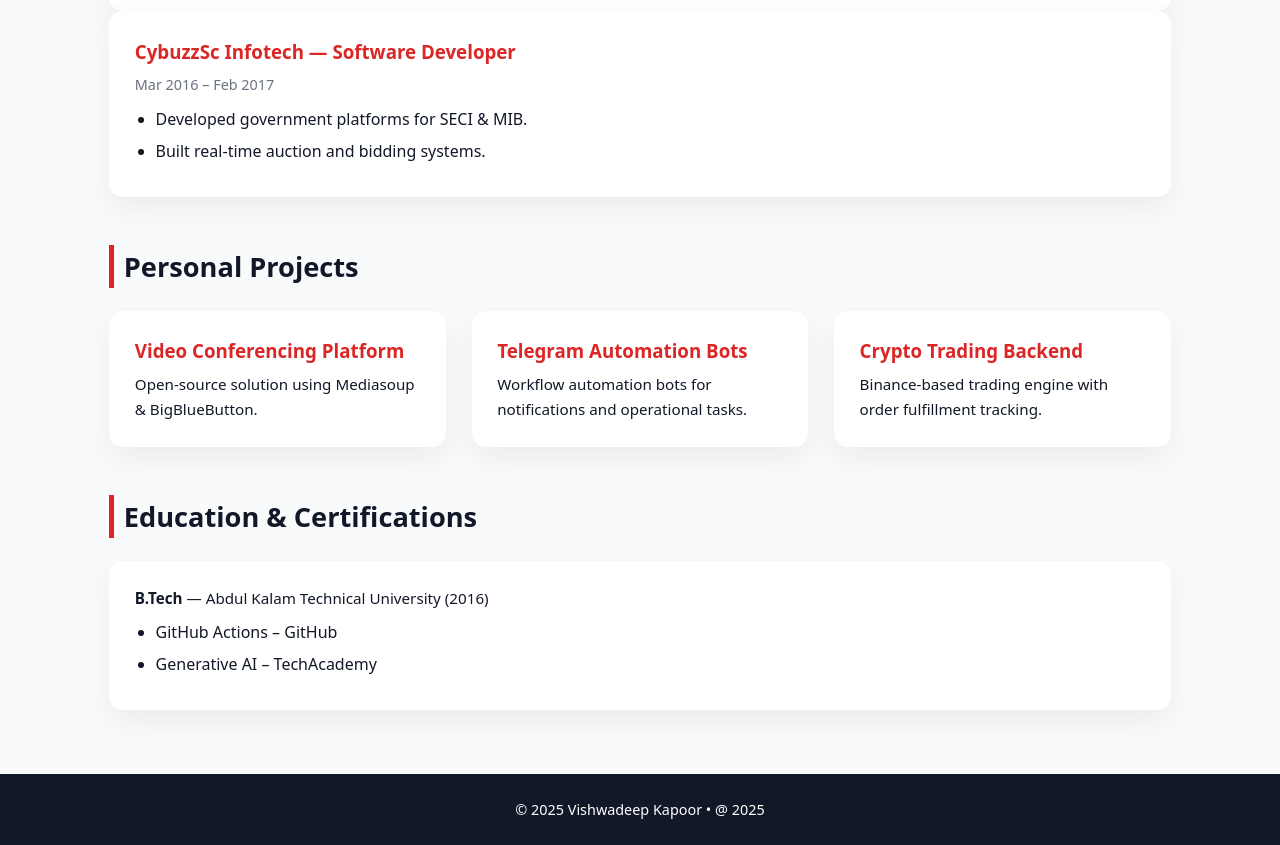
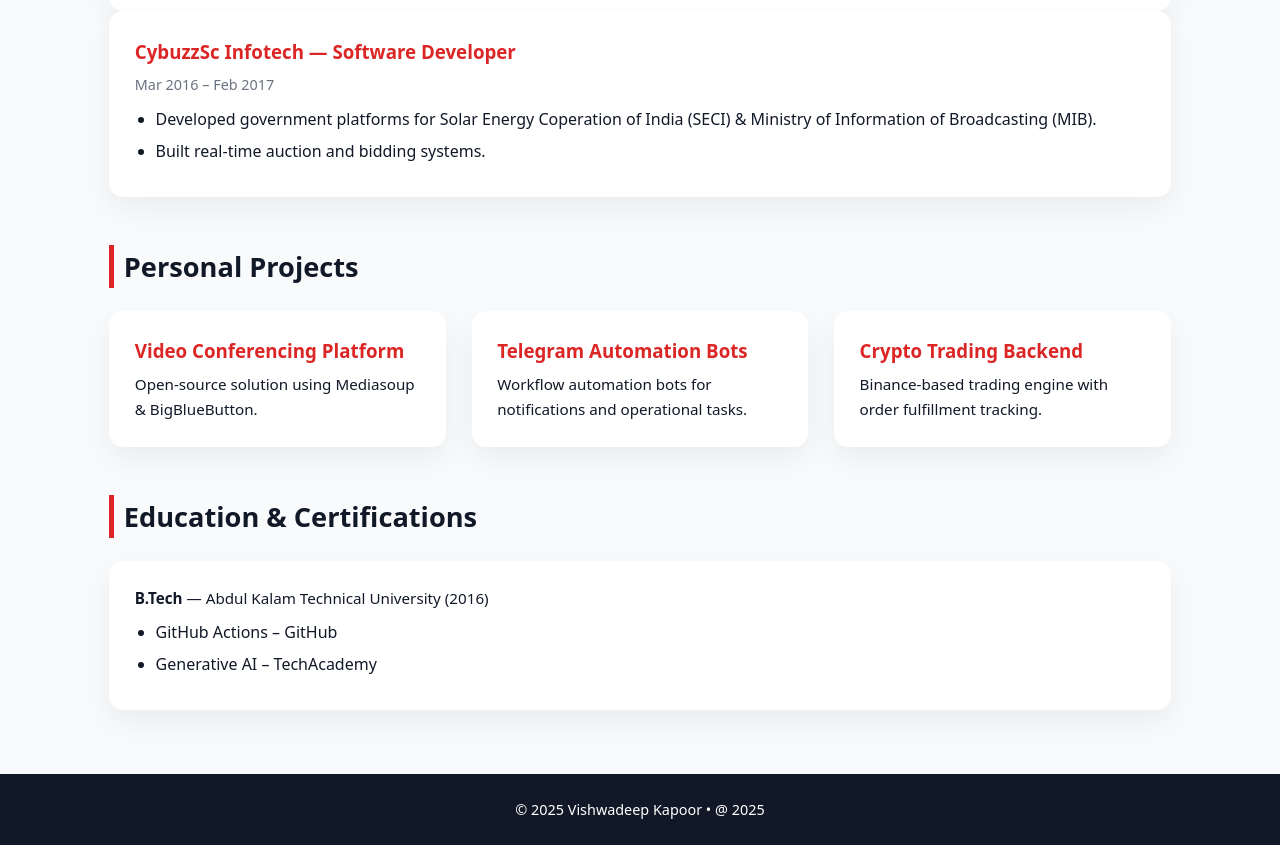
Before and after one commit to vidukapoor/vidukapoor.github.io, a plain HTML site: page index.html in a window 1280 px wide. Shown: the part 1603-2448 px from the top of the page. Drawn offline with Linux system fonts and the light colour scheme.

Commit message:
Update job description for clarity and detail

```diff
--- a/index.html
+++ b/index.html
@@ -86,7 +86,7 @@
     <h3>CybuzzSc Infotech — Software Developer</h3>
     <span>Mar 2016 – Feb 2017</span>
     <ul>
-      <li>Developed government platforms for SECI & MIB.</li>
+      <li>Developed government platforms for Solar Energy Coperation of India (SECI) & Ministry of Information of Broadcasting (MIB).</li>
       <li>Built real-time auction and bidding systems.</li>
     </ul>
   </div>
```
